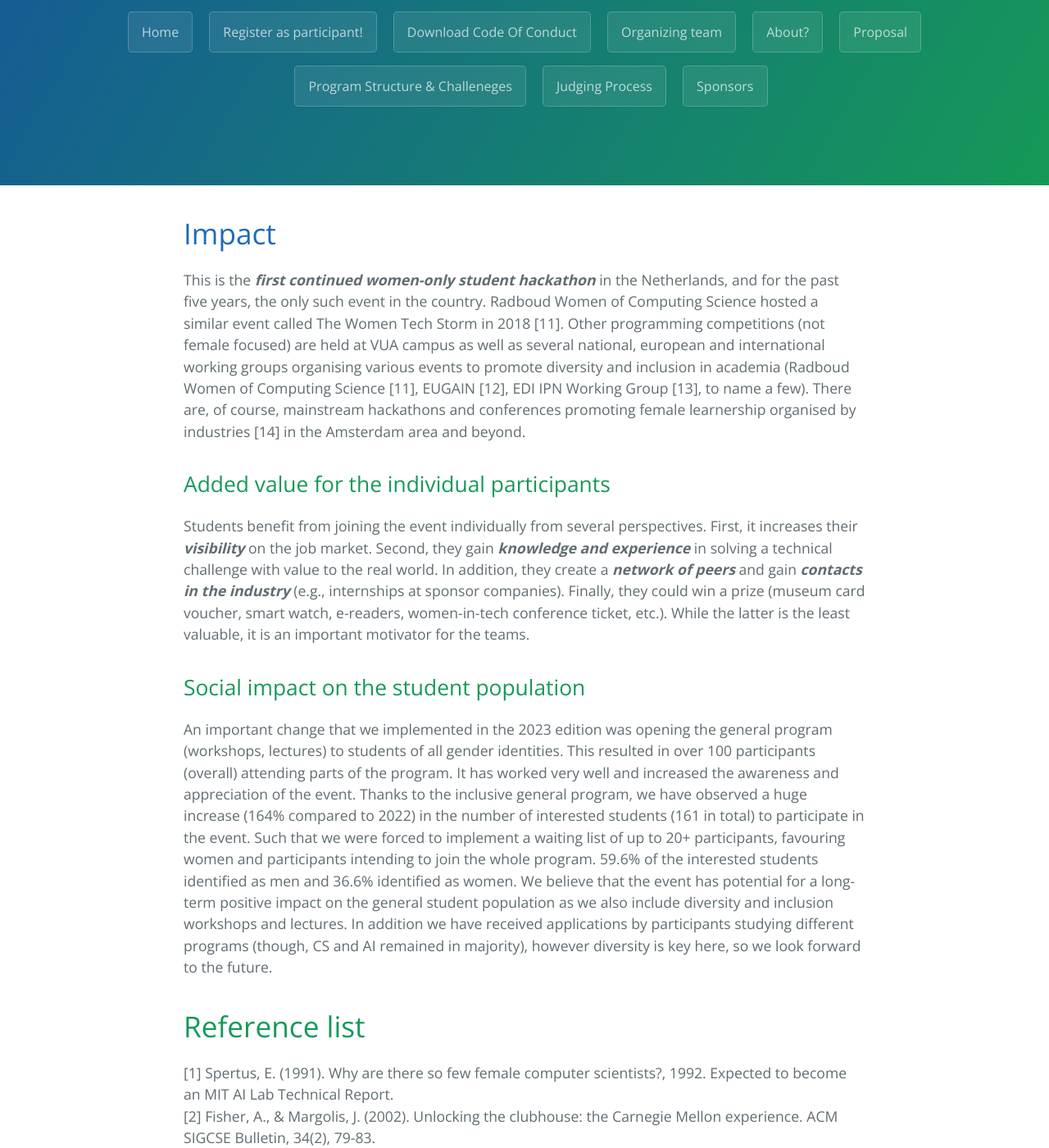
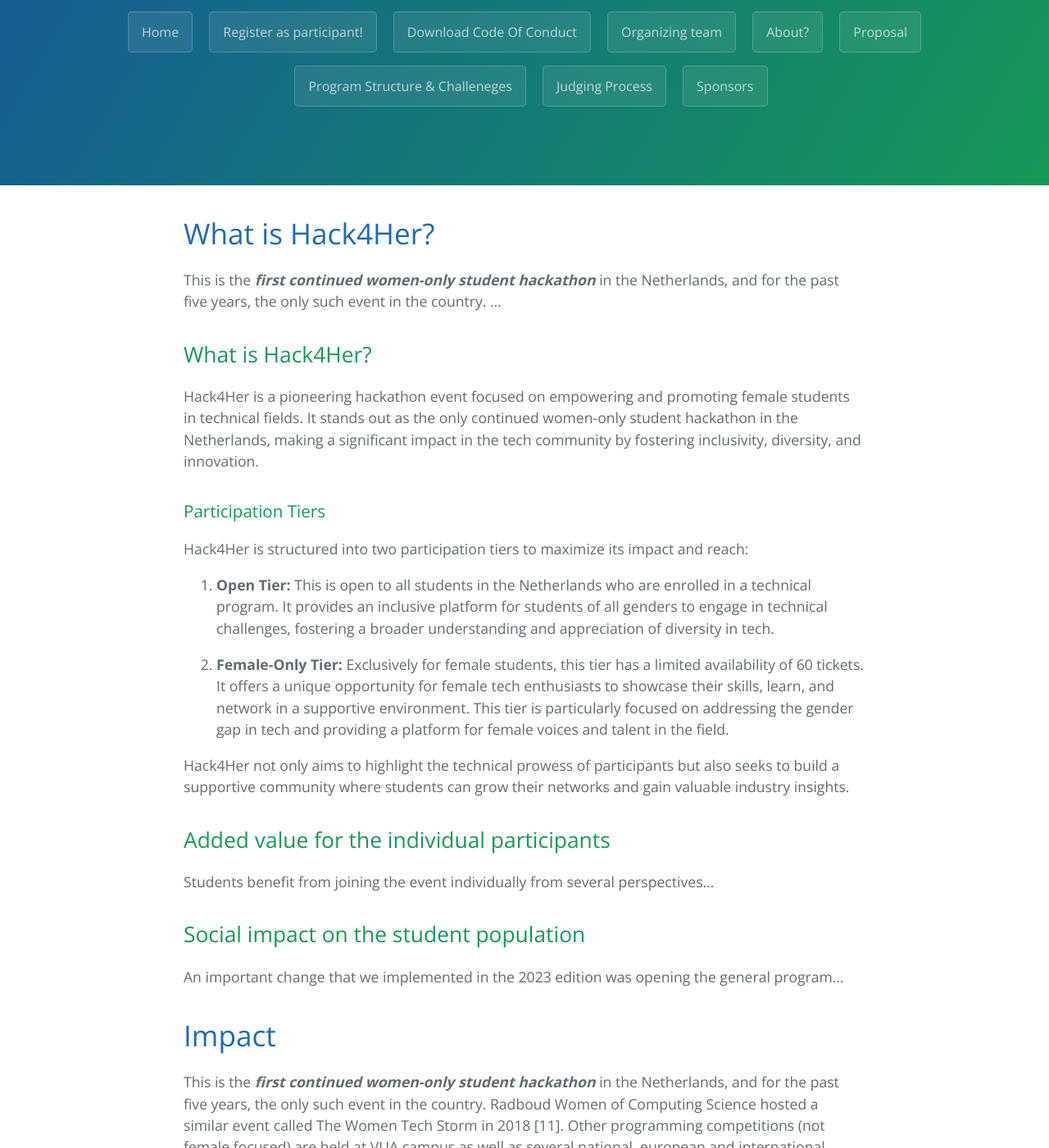
Before and after one commit to hack4her/hack4her.github.io, a Jekyll site: the page built from about.md, in a window 1280 px wide and 1400 px high, scrolled down 223 px. Shown: the whole window at 82% size. Built offline with Jekyll 4.4.1, drawn with Linux system fonts in a browser that asks for light colours; our own code applies the rules of GitHub Pages for plain Markdown files; some of the changed text lies outside the part shown.

Commit message:
Update about.md

```diff
--- a/about.md
+++ b/about.md
@@ -1,3 +1,25 @@
+# <a id="anchor-impact">What is Hack4Her?</a>
+This is the _**first continued women-only student hackathon**_ in the Netherlands, and for the past five years, the only such event in the country. ...
+
+## What is Hack4Her?
+
+Hack4Her is a pioneering hackathon event focused on empowering and promoting female students in technical fields. It stands out as the only continued women-only student hackathon in the Netherlands, making a significant impact in the tech community by fostering inclusivity, diversity, and innovation.
+
+### Participation Tiers
+
+Hack4Her is structured into two participation tiers to maximize its impact and reach:
+
+1. **Open Tier:** This is open to all students in the Netherlands who are enrolled in a technical program. It provides an inclusive platform for students of all genders to engage in technical challenges, fostering a broader understanding and appreciation of diversity in tech.
+
+2. **Female-Only Tier:** Exclusively for female students, this tier has a limited availability of 60 tickets. It offers a unique opportunity for female tech enthusiasts to showcase their skills, learn, and network in a supportive environment. This tier is particularly focused on addressing the gender gap in tech and providing a platform for female voices and talent in the field.
+
+Hack4Her not only aims to highlight the technical prowess of participants but also seeks to build a supportive community where students can grow their networks and gain valuable industry insights.
+
+## Added value for the individual participants
+Students benefit from joining the event individually from several perspectives...
+
+## Social impact on the student population
+An important change that we implemented in the 2023 edition was opening the general program...
 
 # <a id="anchor-impact">Impact</a>
 This is the _**first continued women-only student hackathon**_ in the Netherlands, and for the past five years, the only such event in the country. Radboud Women of Computing Science hosted a similar event called The Women Tech Storm in 2018 [11]. Other programming competitions (not female focused) are held at VUA campus as well as several national, european and international working groups organising various events to promote diversity and inclusion in academia (Radboud Women of Computing Science [11], EUGAIN [12], EDI IPN Working Group [13], to name a few). There are, of course, mainstream hackathons and conferences promoting female learnership organised by industries [14] in the Amsterdam area and beyond.
```
